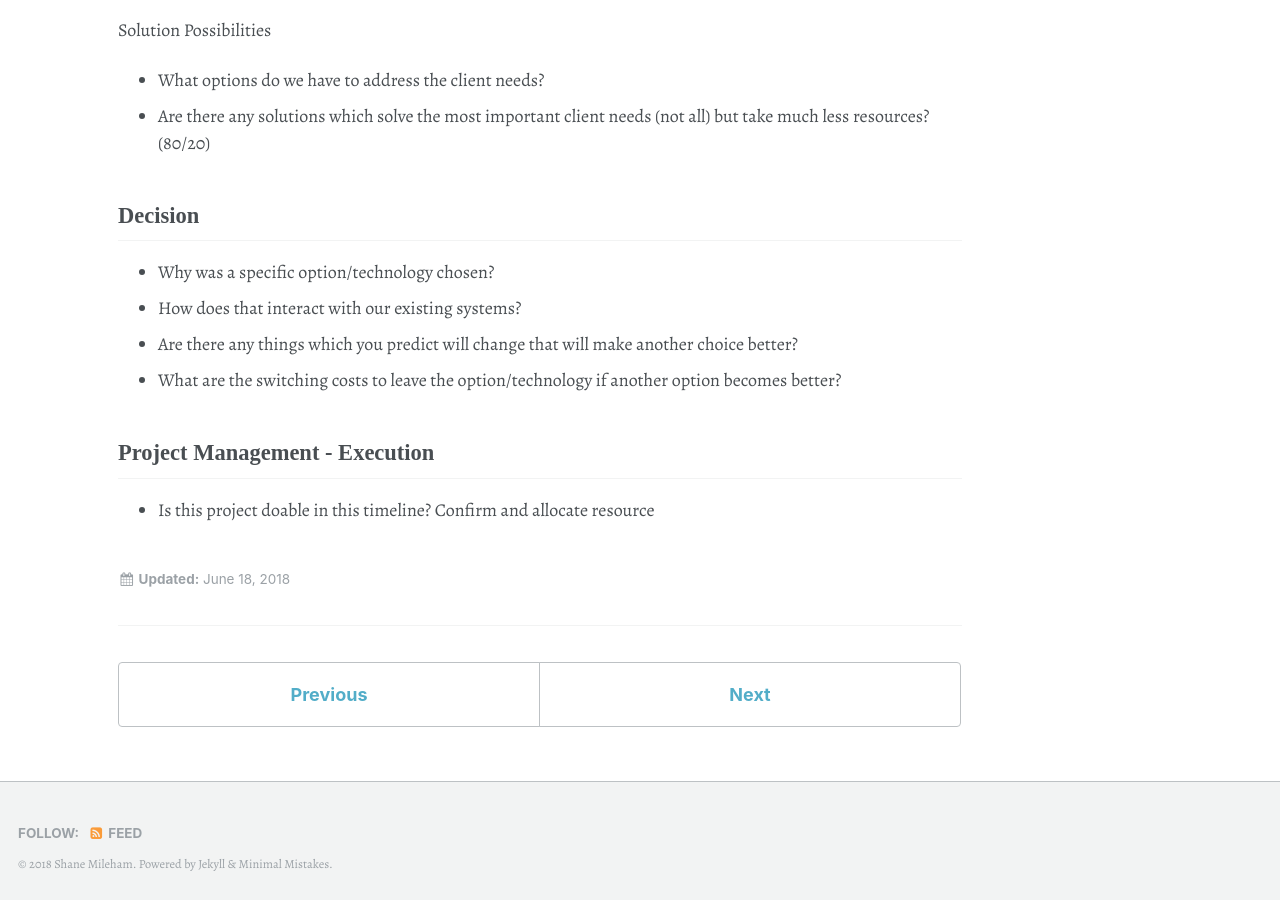
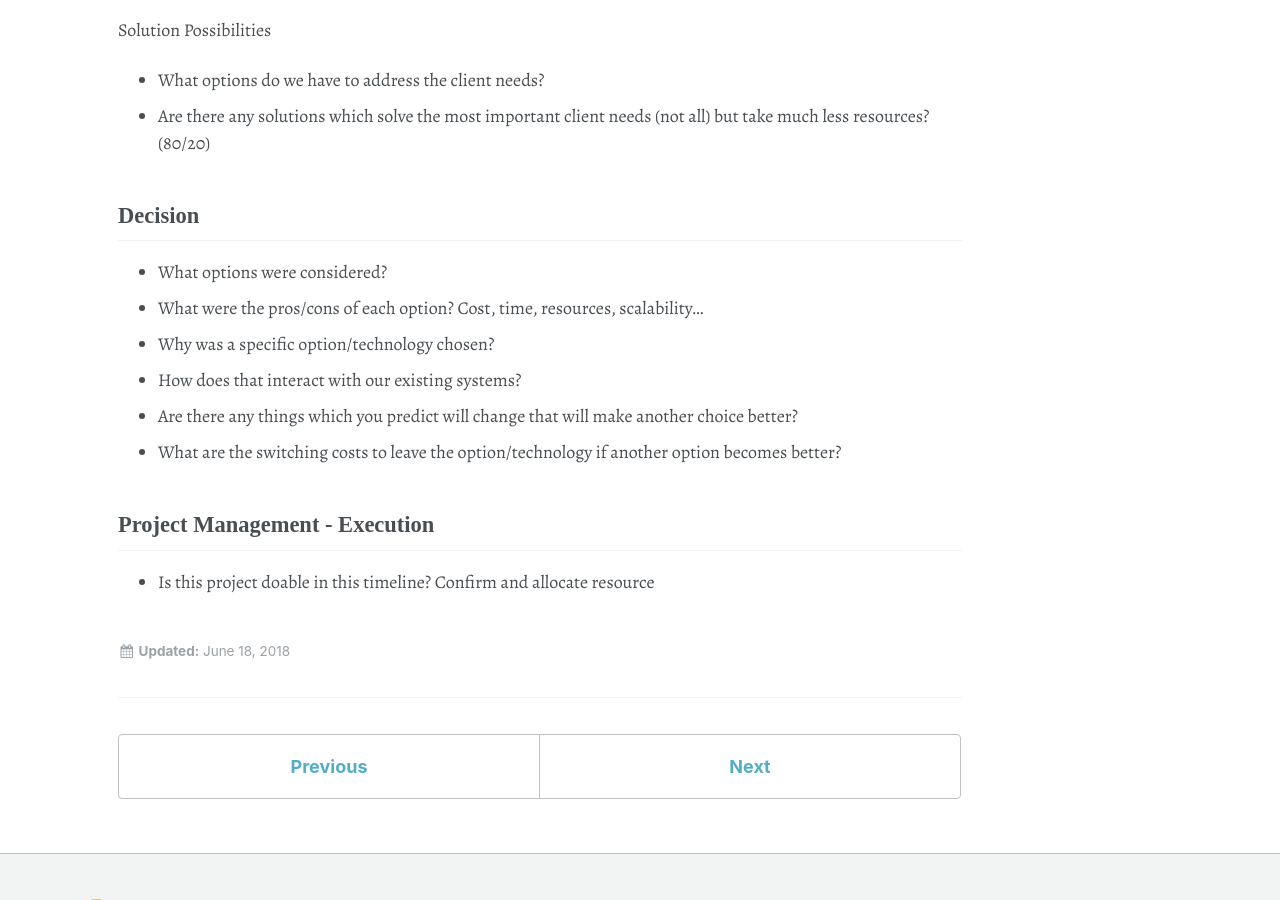
Before and after one commit to shanemileham/levelupmylife, a Jekyll site: the page built from _content/business/feature-spec.md, in a window 1280 px wide and 900 px high, scrolled down 932 px. Built offline with Jekyll 4.4.1, drawn with Linux system fonts in a browser that asks for light colours; some web fonts are replaced; comment, search, counter and statistics services are not loaded.

Commit message:
Update feature-spec.md

```diff
--- a/_content/business/feature-spec.md
+++ b/_content/business/feature-spec.md
@@ -30,6 +30,8 @@ Solution Possibilities
 - Are there any solutions which solve the most important client needs (not all) but take much less resources? (80/20)
 
 ## Decision
+- What options were considered?
+- What were the pros/cons of each option? Cost, time, resources, scalability...
 - Why was a specific option/technology chosen?
 - How does that interact with our existing systems?
 - Are there any things which you predict will change that will make another choice better?
```
